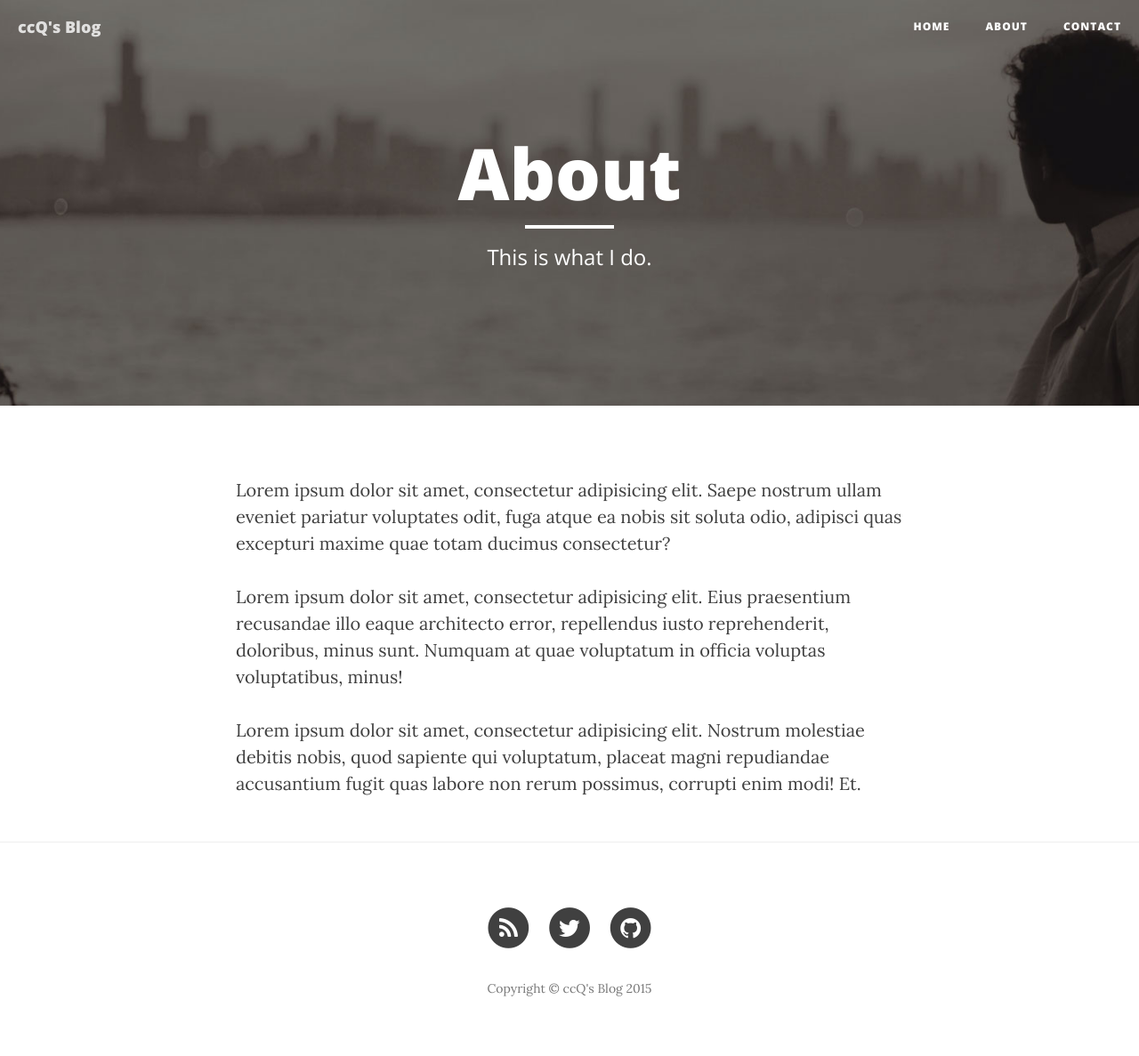
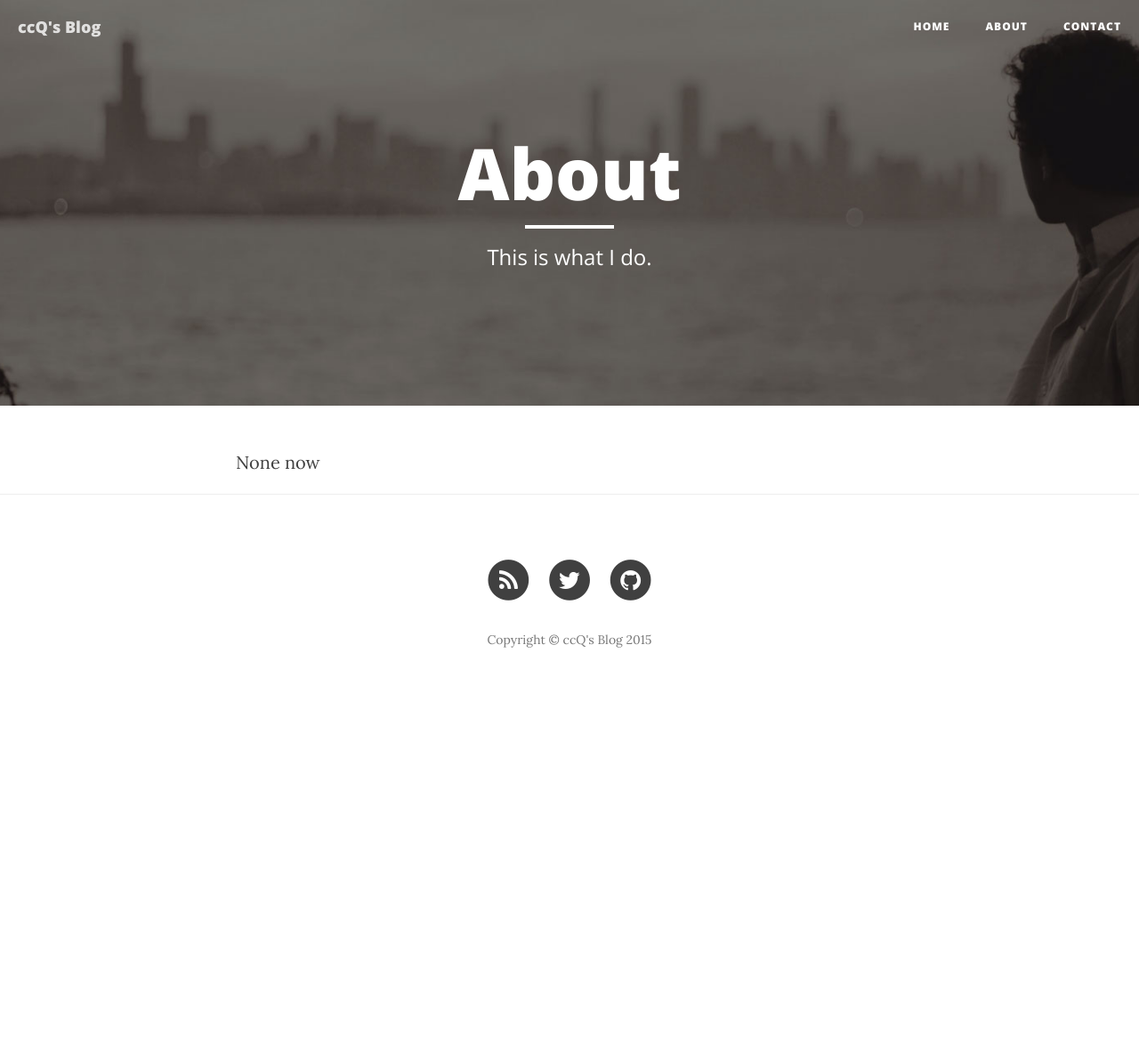
Before and after one commit to ccqpein/ccqpein.github.io, a Jekyll site: the page built from about.html, in a window 1280 px wide. Shown: the whole page at 89% size. Built offline with Jekyll 4.4.1, drawn with Linux system fonts in a browser that asks for light colours; nearby versions of some CDN libraries; after the commit the page ends 900 px from its top, so only the background shows below that.

Commit message:
delete something

```diff
--- a/about.html
+++ b/about.html
@@ -5,8 +5,4 @@
 header-img: "img/about-bg.jpg"
 ---
 
-<p>Lorem ipsum dolor sit amet, consectetur adipisicing elit. Saepe nostrum ullam eveniet pariatur voluptates odit, fuga atque ea nobis sit soluta odio, adipisci quas excepturi maxime quae totam ducimus consectetur?</p>
-
-<p>Lorem ipsum dolor sit amet, consectetur adipisicing elit. Eius praesentium recusandae illo eaque architecto error, repellendus iusto reprehenderit, doloribus, minus sunt. Numquam at quae voluptatum in officia voluptas voluptatibus, minus!</p>
-
-<p>Lorem ipsum dolor sit amet, consectetur adipisicing elit. Nostrum molestiae debitis nobis, quod sapiente qui voluptatum, placeat magni repudiandae accusantium fugit quas labore non rerum possimus, corrupti enim modi! Et.</p>
+None now
```
